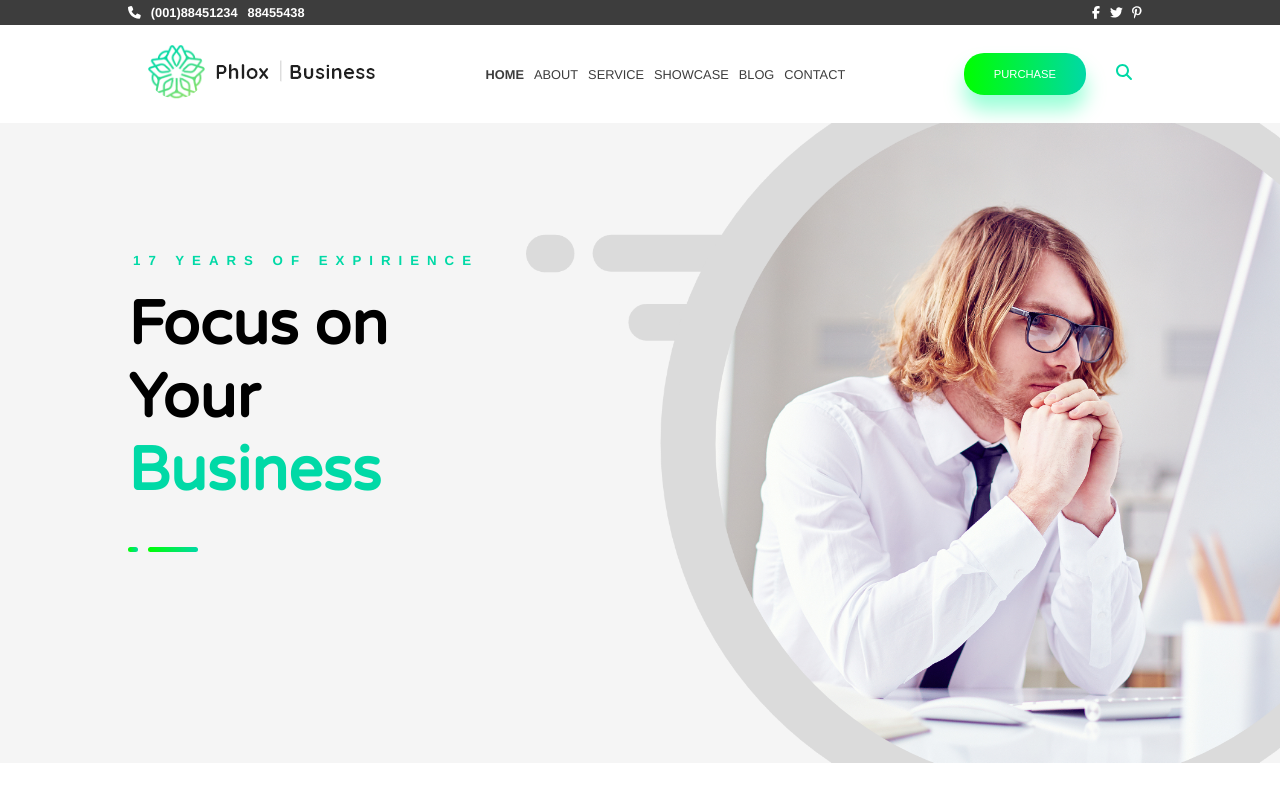
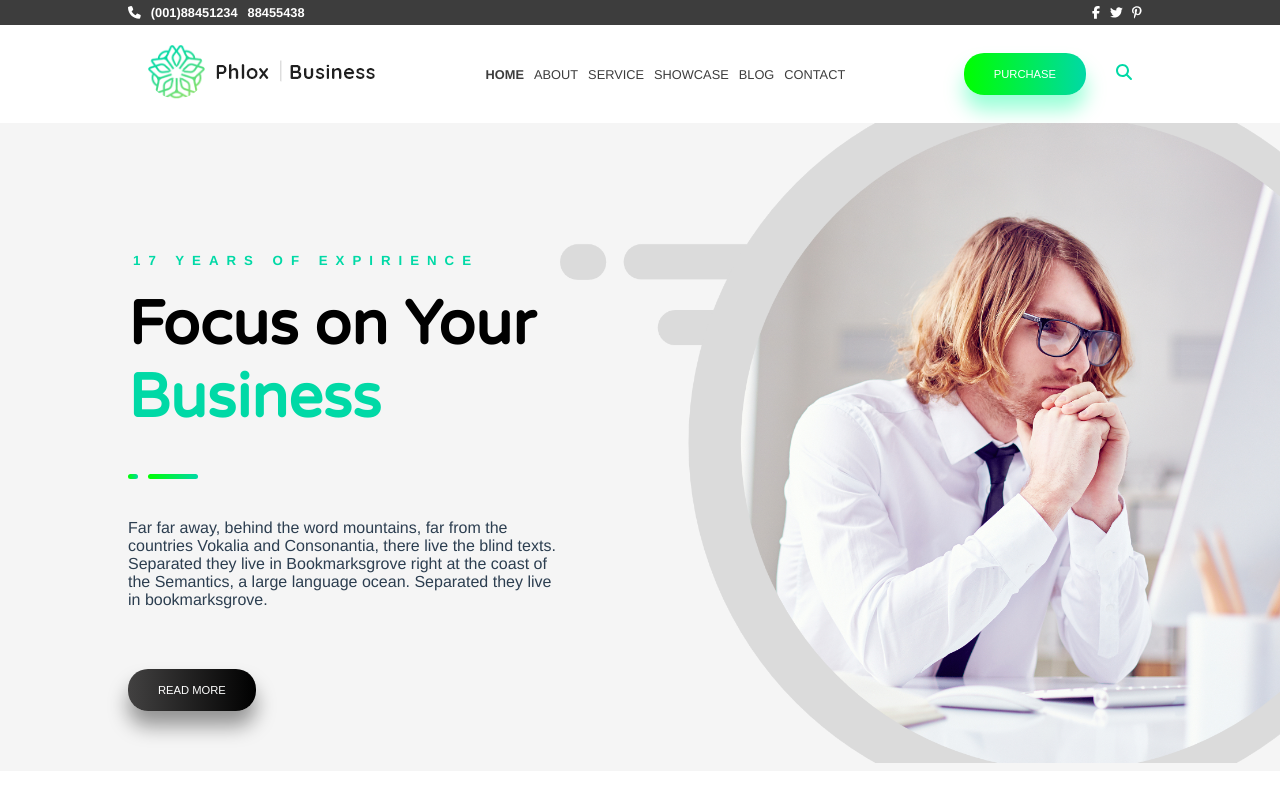
Before and after one commit to mecarm/proj-html-vuejs, a Vue app: page / in a window 1280 px wide. Built offline with nearby package versions, Linux system fonts and the light colour scheme.

Commit message:
aggiunto testo con button al jumbotron

```diff
--- a/src/components/HeaderComp.vue
+++ b/src/components/HeaderComp.vue
@@ -91,7 +91,7 @@ export default {
     @include button;
 
     &:hover{
-      @include button_hover;
+      @include button_black;
     }
   }
 
--- a/src/components/JumboTron.vue
+++ b/src/components/JumboTron.vue
@@ -7,6 +7,10 @@
             <div></div>
             <div></div>
         </div>
+        <p>
+            Far far away, behind the word mountains, far from the countries Vokalia and Consonantia, there live the blind texts. Separated they live in Bookmarksgrove right at the coast of the Semantics, a large language ocean. Separated they live in bookmarksgrove.
+        </p>
+        <button>READ MORE</button>
     </div>
     <div class="image-jumbotron-1">
         <div class="image-jumbotron-2">
@@ -35,6 +39,7 @@ section {
 .jumbo-description {
     margin-left: 10%;
     padding-top: 130px;
+    width: 60%;
 
     h1 {
         font-family: 'Varela Round', sans-serif;
@@ -51,6 +56,15 @@ section {
         letter-spacing: 8px;
         color: $primary-brand-color;
         padding-left: 5px;
+    }
+
+    button{
+        margin: 60px 0;
+        @include button_black;
+
+        &:hover{
+            @include button
+        }
     }
 
     .line {
--- a/src/style/style.scss
+++ b/src/style/style.scss
@@ -36,7 +36,7 @@ $primary-brand-gradient: linear-gradient(90deg, rgb(0, 255, 0), #00D9A6);
     cursor: pointer;
 }
 
-@mixin button_hover{
+@mixin button_black{
     border: none;
     background: linear-gradient(90deg, rgb(66, 65, 65), rgb(0, 0, 0));
     padding: 15px 30px;
```
